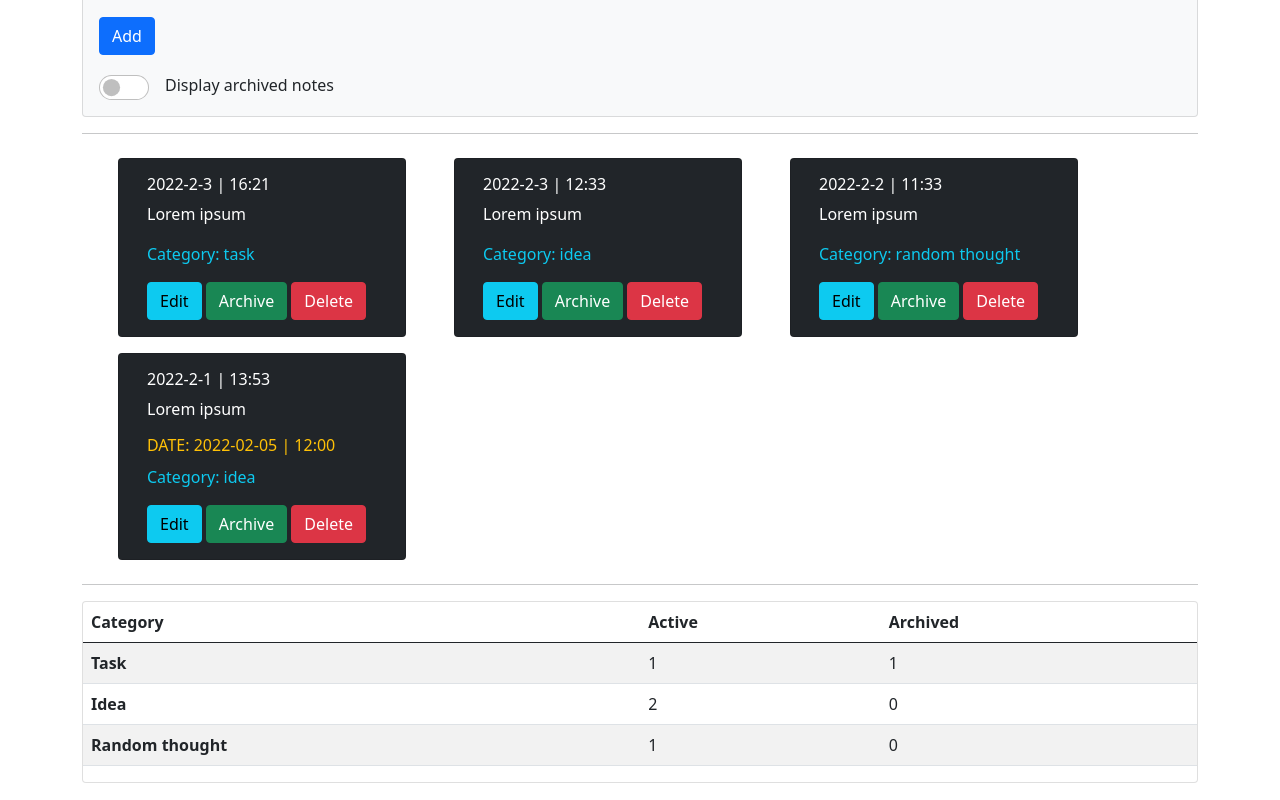
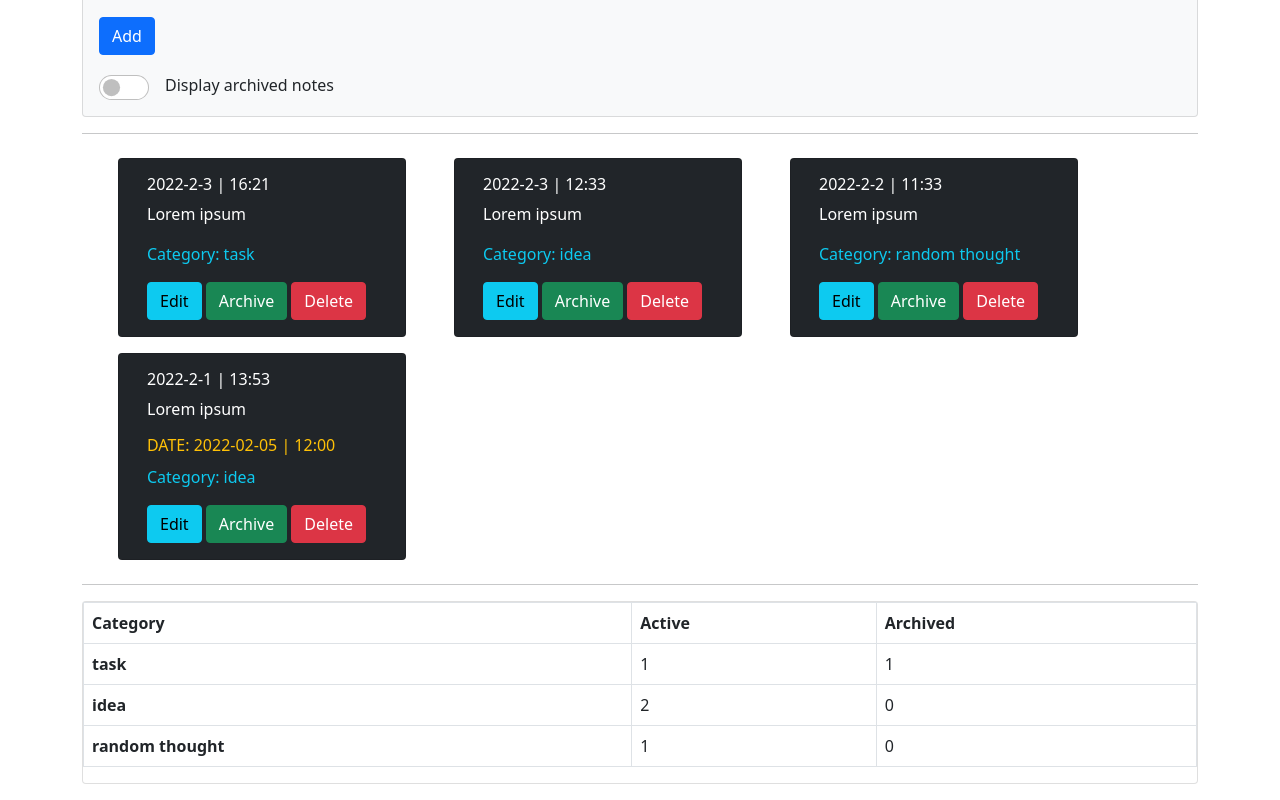
Before and after one commit to TychonK/trainee-task-01, a plain HTML site: page index.html in a window 1280 px wide. Shown: the part 322-1122 px from the top of the page. Drawn offline with nearby package versions, Linux system fonts and the light colour scheme.

Commit message:
changed table data fetch system
The data table is changed from fetching hard-coded data to flexible data.

```diff
--- a/index.html
+++ b/index.html
@@ -80,10 +80,11 @@
             </div>
         </div>
 
+        <!-- Table -->
         <div class="container my-3">
             <hr>
             <div class="card">
-            <table class="table table-striped">
+            <table class="table table-bordered">
                 <thead>
                     <tr>
                         <th scope="col">Category</th>
@@ -98,7 +99,7 @@
 
             </table>
             </div>
-            </div>
+        </div>
 
 
         <script src="https://cdn.jsdelivr.net/npm/@popperjs/core@2.5.4/dist/umd/popper.min.js"
--- a/js/display.js
+++ b/js/display.js
@@ -94,23 +94,23 @@ export function displayArchived() {
 //function to display table
 export function displayTable() {
     const data = getTableData()
-    let html = `
+
+    let html = '';
+
+    data.forEach(category => {
+
+        const key = Object.keys(category)
+
+        html += `
                     <tr>
-                        <th scope="row">Task</th>
-                        <td>${data.taskActive}</td>
-                        <td>${data.taskArchived}</td>
+                        <th scope="row">${key}</th>
+                        <td>${category[key].active}</td>
+                        <td>${category[key].archived}</td>
                     </tr>
-                    <tr>
-                        <th scope="row">Idea</th>
-                        <td>${data.ideaActive}</td>
-                        <td>${data.ideaArchived}</td>
-                    </tr>
-                    <tr>
-                        <th scope="row">Random thought</th>
-                        <td>${data.thoughtActive}</td>
-                        <td>${data.thoughtArchived}</td>
-                    </tr>
-                `
+                `;
+    })
+
+    console.log(html)
 
     const tableBody = document.querySelector('#table-body')
     tableBody.innerHTML = html
@@ -118,40 +118,21 @@ export function displayTable() {
 
 //function to get table data
 function getTableData() {
-    const dataObj = {
-            taskActive: 0,
-            taskArchived: 0,
-            ideaActive: 0,
-            ideaArchived: 0,
-            thoughtActive: 0,
-            thoughtArchived: 0
-        }
-
-    const tasks = storage.filter(note => note.category === 'task')
-    const ideas = storage.filter(note => note.category === 'idea')
-    const thoughts = storage.filter(note => note.category === 'random thought')
-
-    tasks.forEach(task => {
-        if (task.archived) {
-            dataObj.taskArchived++
-        } else {
-            dataObj.taskActive++
-        }
-    })
-    ideas.forEach(idea => {
-        if (idea.archived) {
-            dataObj.ideaArchived++
-        } else {
-            dataObj.ideaActive++
-        }
-    })
-    thoughts.forEach(thought => {
-        if (thought.archived) {
-            dataObj.thoughtArchived++
-        } else {
-            dataObj.thoughtActive++
-        }
+    const allCategories = storage.map(note => {
+        return note.category
     })
 
-    return dataObj
+    const uniqueCategories = Array.from(new Set(allCategories))
+
+    const filteredCategories = uniqueCategories.map(uniqueCategory => {
+        const obj = {
+            [uniqueCategory]: {
+                active: storage.filter(note => note.category === uniqueCategory && note.archived === false).length,
+                archived: storage.filter(note => note.category === uniqueCategory && note.archived === true).length
+            }
+        }
+        return obj
+    })
+
+    return filteredCategories
 }
```
